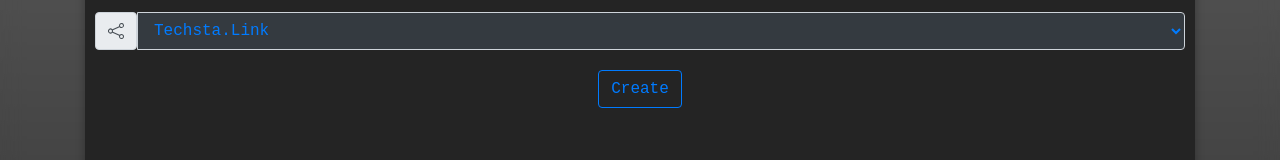
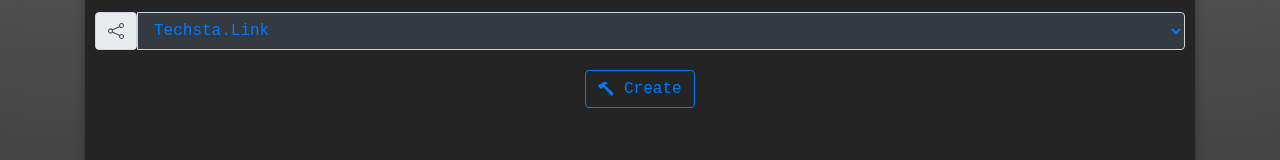
Before and after one commit to TechstaZack/somestupidstuffdontquestionitok, a plain HTML site: page index.html in a window 1280 px wide. Shown: the part 374-534 px from the top of the page. Drawn offline with nearby package versions, Linux system fonts and the light colour scheme; a web font is replaced by a local one.

Commit message:
Update index.html

```diff
--- a/index.html
+++ b/index.html
@@ -62,7 +62,9 @@
                                 <option value="techsta.link">Techsta.Link</option>
                               </select>
                       </div>
-                    <button class="btn btn-outline-primary" type='submit' id="createURL">Create</button>
+                    <button class="btn btn-outline-primary" type='submit' id="createURL"><svg xmlns="http://www.w3.org/2000/svg" width="16" height="16" fill="currentColor" class="bi bi-hammer" viewBox="0 0 16 16">
+  <path d="M9.972 2.508a.5.5 0 0 0-.16-.556l-.178-.129a5.009 5.009 0 0 0-2.076-.783C6.215.862 4.504 1.229 2.84 3.133H1.786a.5.5 0 0 0-.354.147L.146 4.567a.5.5 0 0 0 0 .706l2.571 2.579a.5.5 0 0 0 .708 0l1.286-1.29a.5.5 0 0 0 .146-.353V5.57l8.387 8.873A.5.5 0 0 0 14 14.5l1.5-1.5a.5.5 0 0 0 .017-.689l-9.129-8.63c.747-.456 1.772-.839 3.112-.839a.5.5 0 0 0 .472-.334z"/>
+</svg> Create</button>
                   </form>
                 </span>
             </div>
```
